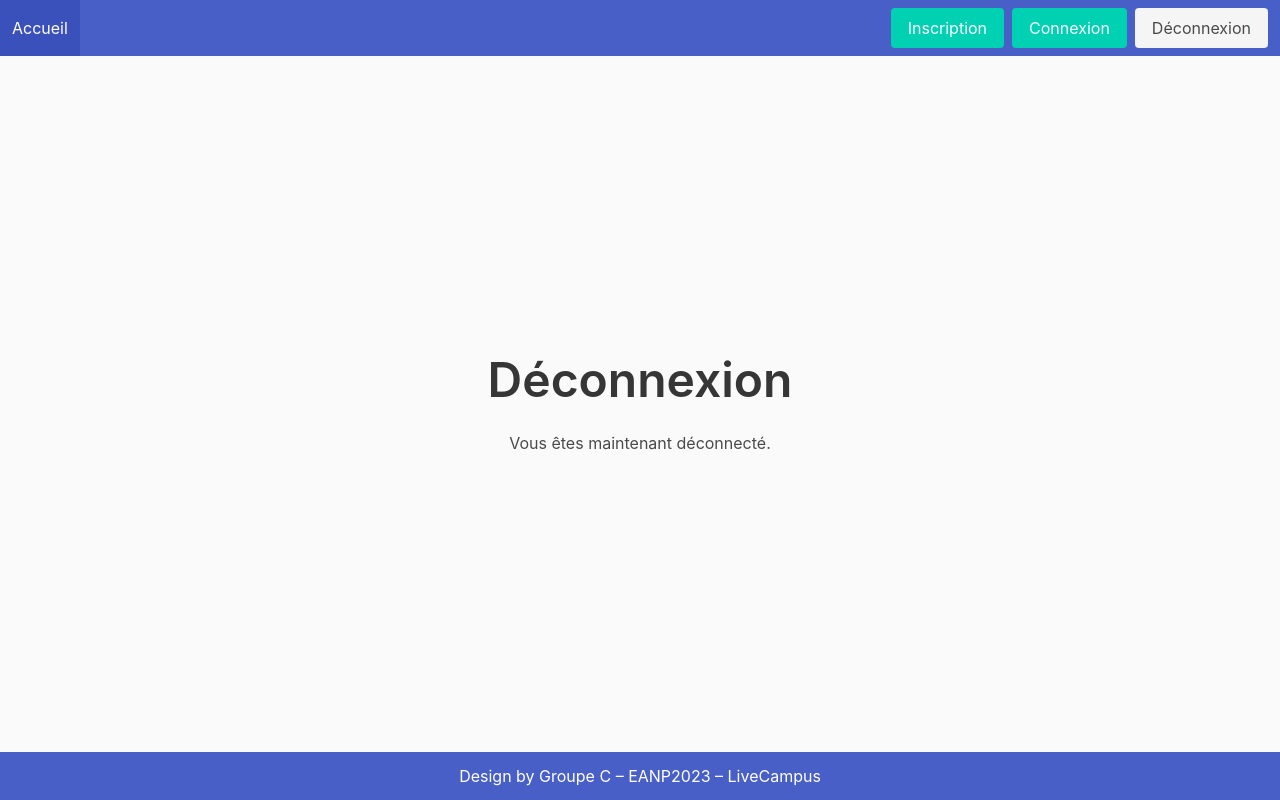
After one commit to bonneauTanguy/python-projet-groupeC, a Django app: template src/projet_groupe_c/templates/logout.html in a window 1280 px wide. The commit adds this page. Run offline with Django 4.2, Linux system fonts and the light colour scheme; the template is opened without the code that fills it, so the values that code supplies are empty; some libraries are stand-ins or nearby versions.

Commit message:
Home + Logout Création

```diff
--- /dev/null
+++ b/src/projet_groupe_c/templates/logout.html
@@ -0,0 +1,9 @@
+{% extends 'index.html' %}
+
+{% block main_content %}
+<div class="container has-text-centered">
+    <h1 class="title is-1">Déconnexion</h1>
+
+    <p>Vous êtes maintenant déconnecté.</p>
+</div>
+{% endblock %}
--- a/src/projet_groupe_c/templates/register.html
+++ b/src/projet_groupe_c/templates/register.html
@@ -47,7 +47,7 @@
 
         <div class="field">
             <button class="button is-fullwidth is-success is-centered" type="submit">
-                <span>Connexion</span>
+                <span>Inscription</span>
             </button>
         </div>
     </form>
```
Also changed, not shown: src/projet_groupe_c/templates/home.html (added, +9 -0 lines).
